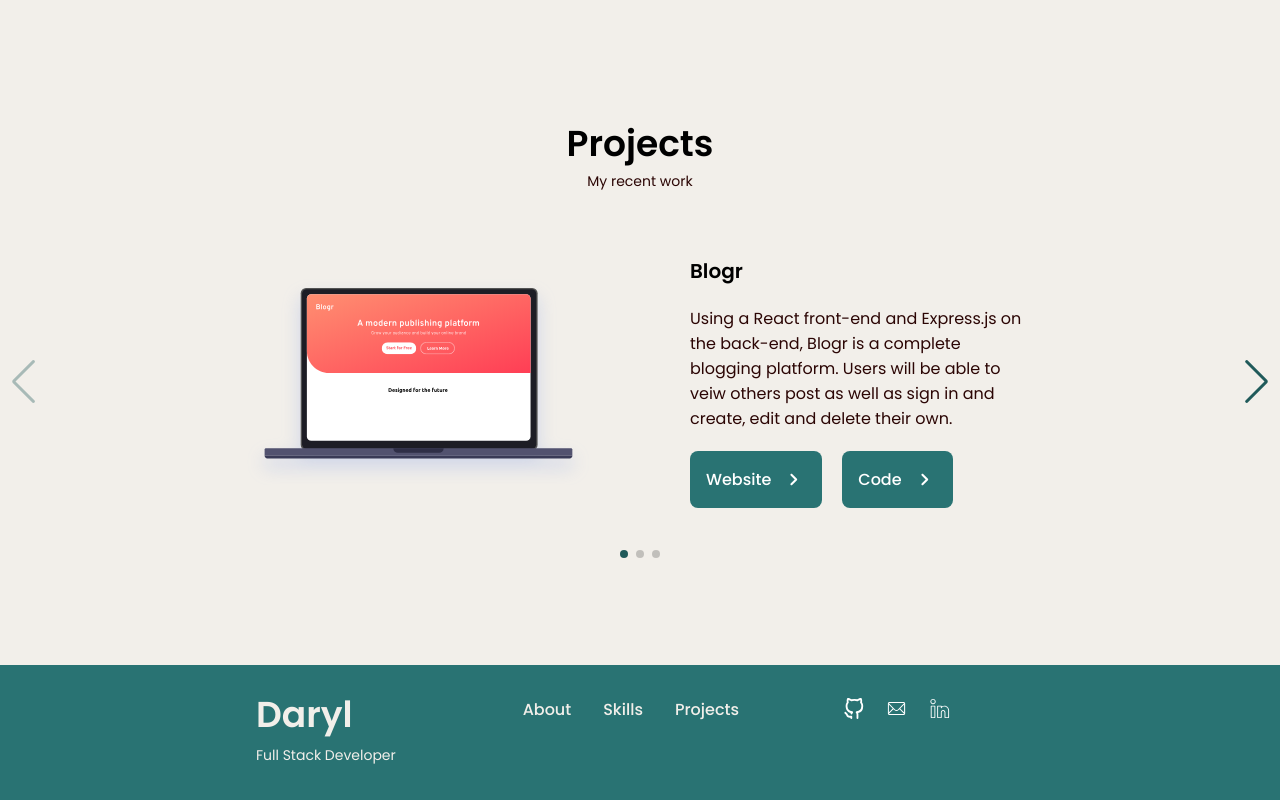
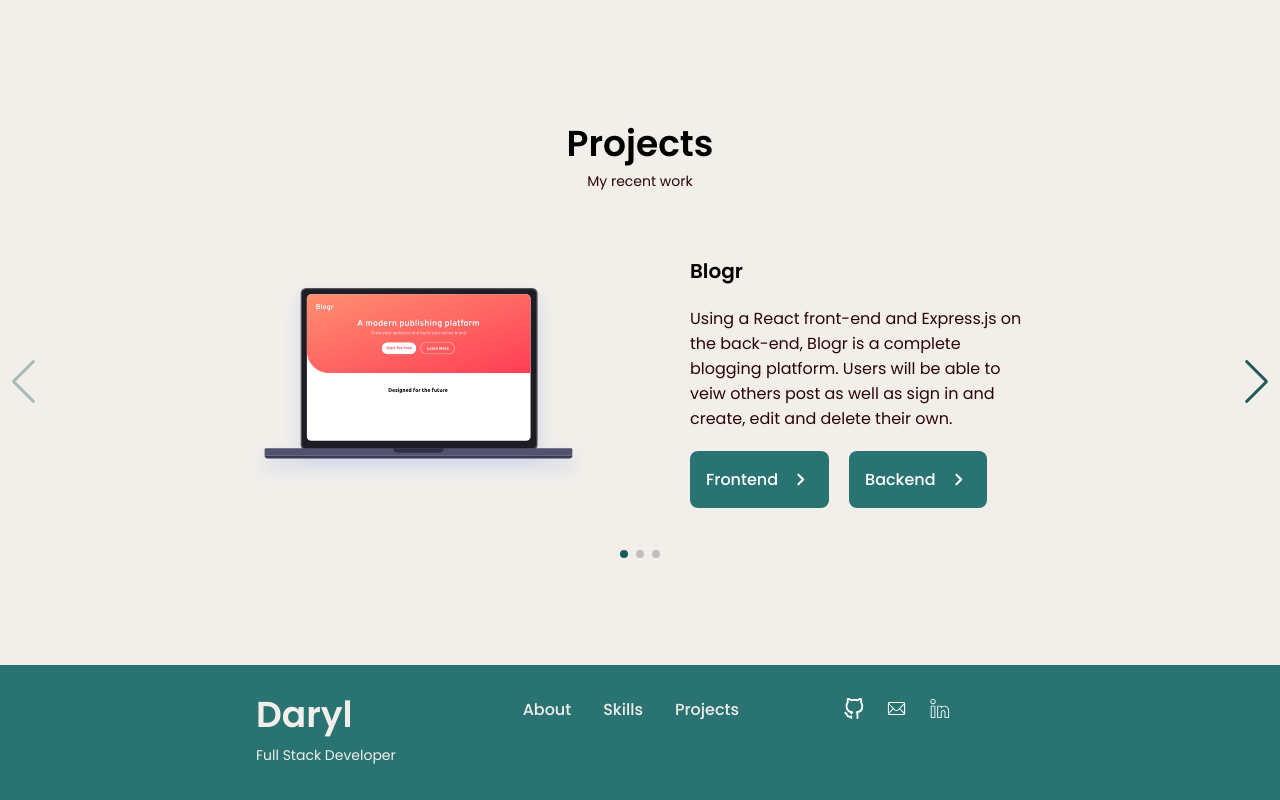
Before and after one commit to darylste/portfolio-project, a React (Create React App) app: page / in a window 1280 px wide. Shown: the part 1758-2558 px from the top of the page. Built offline with nearby package versions, Linux system fonts and the light colour scheme.

Commit message:
project button links updated

```diff
--- a/src/components/molecules/Carousel/Carousel.component.jsx
+++ b/src/components/molecules/Carousel/Carousel.component.jsx
@@ -22,7 +22,16 @@ const Carousel = ({ projects = 0 }) => {
 					slidesPerView={1}
 				>
 					{projects.map(
-						({ title, description, imgSrc, imgAlt, siteUrl, codeUrl }) => (
+						({
+							title,
+							description,
+							imgSrc,
+							imgAlt,
+							btnOneText,
+							btnOneUrl,
+							btnTwoText,
+							btnTwoUrl,
+						}) => (
 							<SwiperSlide key={title}>
 								<Spacer left='xxl' right='xxl'>
 									<div className='carousel-slide'>
@@ -44,19 +53,19 @@ const Carousel = ({ projects = 0 }) => {
 														varient='primary'
 														icon={arrowIcon}
 														iconClassName='icon-white icon-rotate-90'
-														href={siteUrl}
+														href={btnOneUrl}
 													>
-														Website
+														{btnOneText}
 													</Button>
 													<Spacer left='sm' />
 													<Button
 														varient='primary'
 														icon={arrowIcon}
 														iconClassName='icon-white icon-rotate-90'
-														href={codeUrl}
+														href={btnTwoUrl}
 														isCentered={false}
 													>
-														Code
+														{btnTwoText}
 													</Button>
 												</div>
 											</div>
--- a/src/components/organisms/ProjectSection/ProjectSection.component.jsx
+++ b/src/components/organisms/ProjectSection/ProjectSection.component.jsx
@@ -16,8 +16,10 @@ const ProjectSection = () => {
 				'Using a React front-end and Express.js on the back-end, Blogr is a complete blogging platform. Users will be able to veiw others post as well as sign in and create, edit and delete their own.',
 			imgSrc: blogrImg,
 			imgAlt: 'Face Recognition Website',
-			siteUrl: 'https://darylste.github.io/natours/',
-			codeUrl: 'https://github.com/darylste/natours/',
+			btnOneText: 'Frontend',
+			btnOneUrl: 'https://github.com/darylste/Blogr',
+			btnTwoText: 'Backend',
+			btnTwoUrl: 'https://github.com/darylste/blogr-server',
 		},
 		{
 			title: 'Trillo',
@@ -25,8 +27,10 @@ const ProjectSection = () => {
 				'A static hotel booking page for an all-in-one hotel, flights and accomidation website. Trello utilises CSS grid to create a box style webpage.',
 			imgSrc: trilloImg,
 			imgAlt: 'trillo',
-			siteUrl: 'https://darylste.github.io/trillo/',
-			codeUrl: 'https://github.com/darylste/trillo',
+			btnOneText: 'Website',
+			btnOneUrl: 'https://darylste.github.io/trillo/',
+			btnTwoText: 'Code',
+			btnTwoUrl: 'https://github.com/darylste/trillo',
 		},
 		{
 			title: 'Natours',
@@ -34,8 +38,10 @@ const ProjectSection = () => {
 				'Natours is an online marketplace for exciting outdoor tours. This portfolio project features a sleek design and variety of modern CSS technologies.',
 			imgSrc: natoursImg,
 			imgAlt: 'Natours',
-			siteUrl: 'https://darylste.github.io/natours/',
-			codeUrl: 'https://github.com/darylste/natours/security/dependabot',
+			btnOneText: 'Website',
+			btnOneUrl: 'https://darylste.github.io/natours/',
+			btnTwoText: 'Code',
+			btnTwoUrl: 'https://github.com/darylste/natours/',
 		},
 	];
 
```
